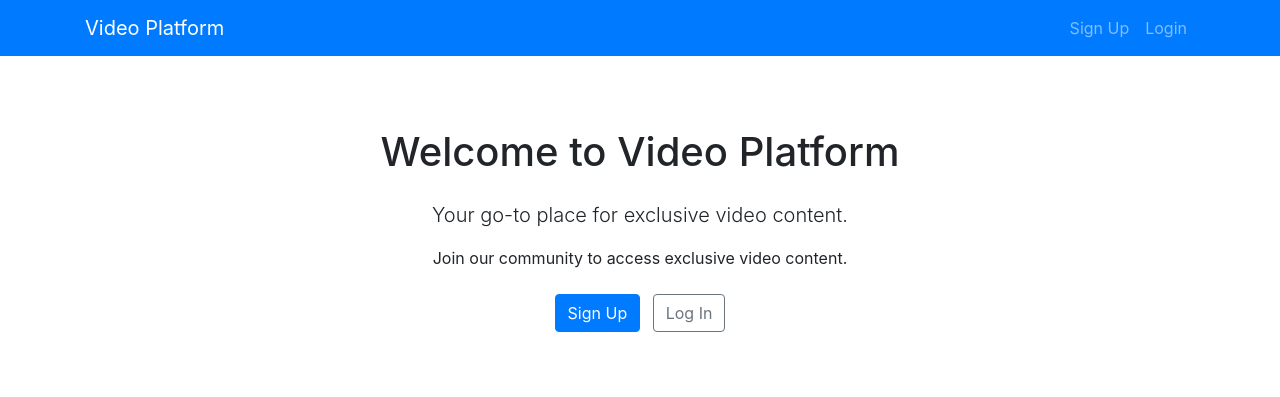
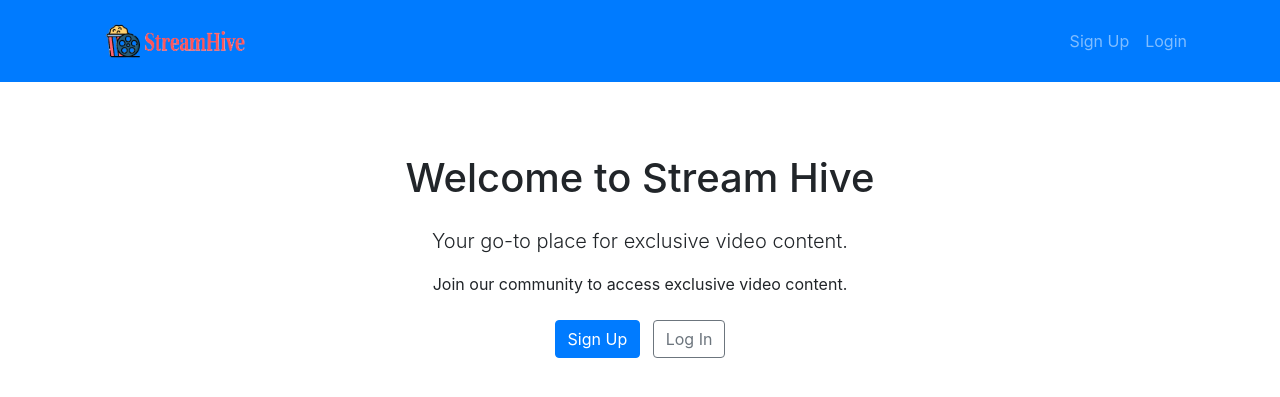
Before and after one commit to Simondelali/videoplaform, a Django app: page / in a window 1280 px wide. Shown: the top 397 px of the page. Run offline with Django 5.2, Linux system fonts and the light colour scheme; some libraries are stand-ins or nearby versions.

Commit message:
Add business name and logo

```diff
--- a/templates/base.html
+++ b/templates/base.html
@@ -1,16 +1,45 @@
+{% load static %}
 <!DOCTYPE html>
 <html lang="en">
 <head>
     <meta charset="UTF-8">
     <meta name="viewport" content="width=device-width, initial-scale=1.0">
-    <title>{% block title %}Video Platform{% endblock title %}</title>
+    <title>{% block title %} Stream Hive {% endblock title %}</title>
     <link href="https://stackpath.bootstrapcdn.com/bootstrap/4.5.2/css/bootstrap.min.css" rel="stylesheet">
+    <style>
+        .navbar-brand img {
+            height: 150px;
+            margin-right: 10px;
+        }
+        .navbar {
+    padding-top: 0;
+    padding-bottom: 0;
+}
+
+    .logo-container {
+        height: 50px;
+        display: flex;
+        align-items: center;
+    }
+
+    .logo-img {
+        height: 100%;
+        width: auto;
+        object-fit: contain;
+    }
+    </style>
     {% block extra_css %}{% endblock extra_css %}
 </head>
 <body>
     <nav class="navbar navbar-expand-lg navbar-dark bg-primary">
         <div class="container">
-        <a class="navbar-brand" href="/">Video Platform</a>
+        <a class="navbar-brand d-flex align-items-center p-3" href="/">
+            <div class="logo-container">
+
+                <img src="{% static 'logo.png' %} " height="40" alt="Logo" class="logo-img">
+            </div>
+        </a>
+
         <button class="navbar-toggler" type="button" data-toggle="collapse" data-target="#navbarNav" aria-controls="navbarNav" aria-expanded="false" aria-label="Toggle navigation">
             <span class="navbar-toggler-icon"></span>
         </button>
--- a/templates/customadmin/video_list.html
+++ b/templates/customadmin/video_list.html
@@ -1,7 +1,7 @@
 {% extends "customadmin/base.html" %}
 
 {% block content %}
-<h2 class="mb-4">Video List</h2>
+<h2 class="mb-4">Admin | Video List</h2>
 <div class="table-responsive">
     <table class="table table-striped table-hover">
         <thead class="table-dark">
--- a/templates/home.html
+++ b/templates/home.html
@@ -1,12 +1,12 @@
 {% extends 'base.html' %}
 
-{% block title %}Welcome to Video Platform{% endblock title %}
+{% block title %}Stream Hive{% endblock title %}
 
 {% block content %}
 <div class="container">
     <div class="row justify-content-center">
         <div class="col-md-8 text-center">
-            <h1 class="mt-5 mb-4">Welcome to Video Platform</h1>
+            <h1 class="mt-5 mb-4">Welcome to Stream Hive</h1>
             <p class="lead">
                 Your go-to place for exclusive video content.
             </p>
--- a/templates/users/acc_active_email.html
+++ b/templates/users/acc_active_email.html
@@ -10,5 +10,5 @@ This link will expire in 24 hours.
 If you did not sign up for this account, you can safely ignore this email.
 
 Best regards,
-The Video Platform Team
+The Stream Hive Team
 {% endautoescape %}
--- a/templates/users/password_reset_email.html
+++ b/templates/users/password_reset_email.html
@@ -10,6 +10,6 @@ Please go to the following page and choose a new password:
 
 Thanks for using our site!
 
-The {{ site_name }} team
+The Stream Hive Team
 
 {% endautoescape %}
```
Also changed, not shown: templates/customadmin/base.html (+28 -3 lines), .github/workflows/main_videoplatform.yml (deleted), static/logo.png (added).
